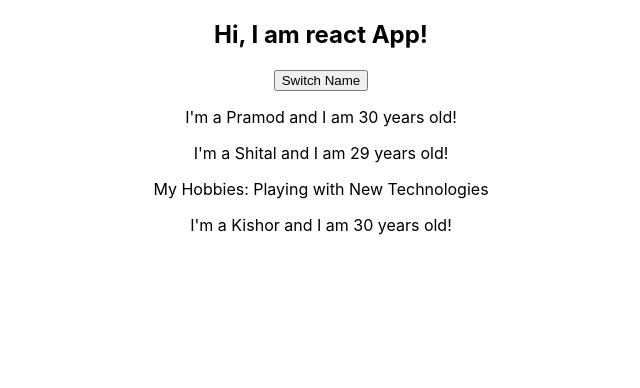
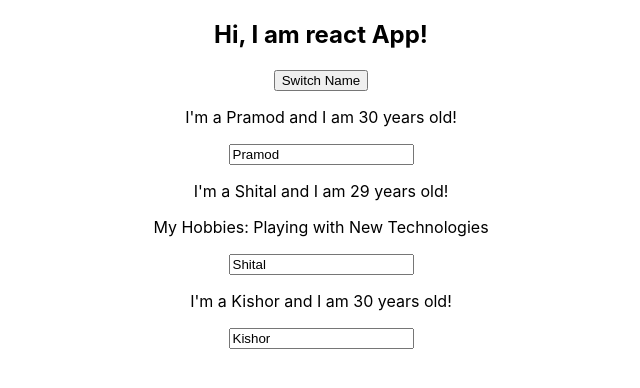
Before and after one commit to pramodkharade/reactJs, a React (Create React App) app in the folder first-app/: page / in a window 1280 px wide. Shown: the top 388 px of the page, without its empty margins (319-959 px from the left). Built offline with nearby package versions, Linux system fonts and the light colour scheme.

Commit message:
two way binding in reactjs

```diff
--- a/first-app/src/App.js
+++ b/first-app/src/App.js
@@ -22,6 +22,17 @@
       ]
      });
   }
+  nameChangedHandler = (event)=>{
+    //console.log("was click Event");
+     // Don't Do this: this.state.Persons[0].name = "Pramod Kharade";
+     this.setState({
+      Persons : [
+        {name:"Dyanada Pramod Kharade",age:30},
+        {name:event.target.value,age:29},
+        {name:'Kishor',age:30}
+      ]
+     });
+  }
   render() {
     return (
       <div className="App">
@@ -33,12 +44,16 @@
         </Person>
         <Person
             name={ this.state.Persons[1].name}
-            age={ this.state.Persons[1].age} click={this.switchNameHandler.bind(this,"Pramod K !")}>
+            age={ this.state.Persons[1].age}
+            click={this.switchNameHandler.bind(this,"Pramod K !")}
+            changed={this.nameChangedHandler}
+            >
             My Hobbies: Playing with New Technologies
         </Person>
         <Person
           name={ this.state.Persons[2].name}
-          age={ this.state.Persons[2].age}>
+          age={ this.state.Persons[2].age}
+          >
         </Person>
       </div>
     );
--- a/first-app/src/Person/Person.js
+++ b/first-app/src/Person/Person.js
@@ -3,8 +3,10 @@
 const person = (props) => {
     return (
     <div>
-        <p onClick={props.click}> I'm a {props.name} and  I am  {props.age} years old!</p>
+        <p
+        onClick={props.click}> I'm a {props.name} and  I am  {props.age} years old!</p>
         <p>{props.children}</p>
+        <input type="text" onChange={ props.changed} value={props.name}/>
     </div>
 
     )
```
